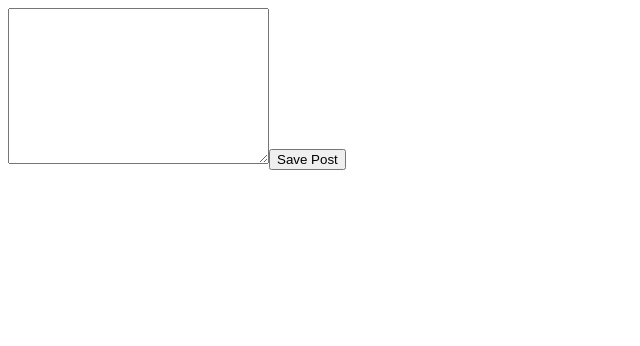
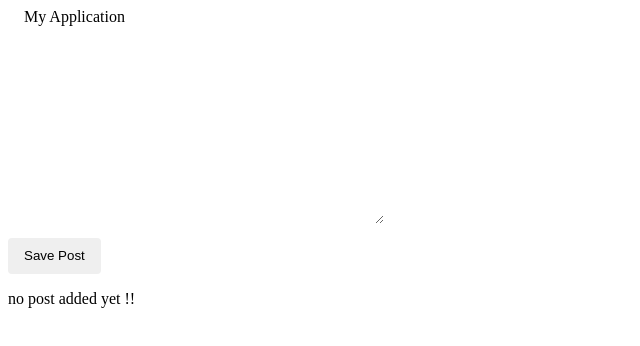
Before and after one commit to gusrodsanz/gus-mean, an Angular app: page / in a window 1280 px wide. Shown: the top 346 px of the page, without its empty margins (0-640 px from the left). Built offline with nearby package versions, Linux system fonts and the light colour scheme.

Commit message:
add first event

```diff
--- a/src/app/app.component.html
+++ b/src/app/app.component.html
@@ -1 +1,5 @@
-<app-post-create></app-post-create>
+<app-header></app-header>
+<main>
+  <app-post-create (postCreated)="onPostAdded($event)"></app-post-create>
+  <app-post-list [posts]="storedPosts"></app-post-list>
+</main>
--- a/src/app/app.component.ts
+++ b/src/app/app.component.ts
@@ -6,5 +6,9 @@ import { Component } from '@angular/core';
   styleUrls: ['./app.component.css']
 })
 export class AppComponent {
-  title = 'gus-mean';
+  storedPosts = [];
+
+  onPostAdded(post){
+    this.storedPosts.push(post);
+  }
 }
--- a/src/app/header/header.component.html
+++ b/src/app/header/header.component.html
@@ -1 +1,3 @@
-<p>header works!</p>
+<mat-toolbar>
+  <span>My Application</span>
+</mat-toolbar>
--- a/src/app/posts/post-create/post-create.component.html
+++ b/src/app/posts/post-create/post-create.component.html
@@ -1,2 +1,12 @@
-<textarea name="" id="" cols="30" rows="10"></textarea>
-<button (click)="onAddPost()">Save Post</button>
+<mat-card>
+  <mat-form-field>
+    <input matInput type="text" [(ngModel)]="enteredTitle">
+  </mat-form-field>
+
+  <mat-form-field>
+    <textarea matInput rows="10" [(ngModel)]="enteredContent"></textarea>
+  </mat-form-field>
+</mat-card>
+<button mat-raised-button color="primary" (click)="onAddPost()">
+  Save Post
+</button>
--- a/src/app/posts/post-create/post-create.component.ts
+++ b/src/app/posts/post-create/post-create.component.ts
@@ -1,20 +1,22 @@
-import { Component, OnInit } from '@angular/core';
+import { Output } from '@angular/core';
+import { Component, EventEmitter, OnInit } from '@angular/core';
 
 @Component({
   selector: 'app-post-create',
   templateUrl: './post-create.component.html',
-  styleUrls: ['./post-create.component.css']
+  styleUrls: ['./post-create.component.css'],
 })
 export class PostCreateComponent implements OnInit {
-  newPost='';
-  constructor() { }
+  enteredTitle = '';
+  enteredContent = '';
+  @Output() postCreated = new EventEmitter();
 
-  ngOnInit(): void {
+  constructor() {}
+
+  ngOnInit(): void {}
+
+  onAddPost() {
+    const post = { title: this.enteredTitle, content: this.enteredContent };
+    this.postCreated.emit(post);
   }
-
-
-  onAddPost(){
-    this.newPost = '';
-  }
-
 }
--- a/src/app/posts/post-list/post-list.component.html
+++ b/src/app/posts/post-list/post-list.component.html
@@ -1 +1,11 @@
-<p>post-list works!</p>
+<mat-accordion multi="true" *ngIf="posts.length > 0">
+  <mat-expansion-panel *ngFor="let post of posts">
+    <mat-expansion-panel-header>
+      {{ post.title }}
+    </mat-expansion-panel-header>
+    {{ post.content }}
+  </mat-expansion-panel>
+</mat-accordion>
+<p class="info-text mat-body-1" *ngIf="posts.length <= 0">
+  no post added yet !!
+</p>
--- a/src/app/posts/post-list/post-list.component.ts
+++ b/src/app/posts/post-list/post-list.component.ts
@@ -1,15 +1,21 @@
+import { Input } from '@angular/core';
 import { Component, OnInit } from '@angular/core';
 
 @Component({
   selector: 'app-post-list',
   templateUrl: './post-list.component.html',
-  styleUrls: ['./post-list.component.css']
+  styleUrls: ['./post-list.component.css'],
 })
 export class PostListComponent implements OnInit {
+  // posts = [
+  //   { title: '1', content: 'a' },
+  //   { title: '2', content: 'b' },
+  //   { title: '3', content: 'c' },
+  // ];
 
-  constructor() { }
+  @Input() posts = [];
 
-  ngOnInit(): void {
-  }
+  constructor() {}
 
+  ngOnInit(): void {}
 }
```
Also changed, not shown: src/app/app.module.ts (+16 -4 lines).
